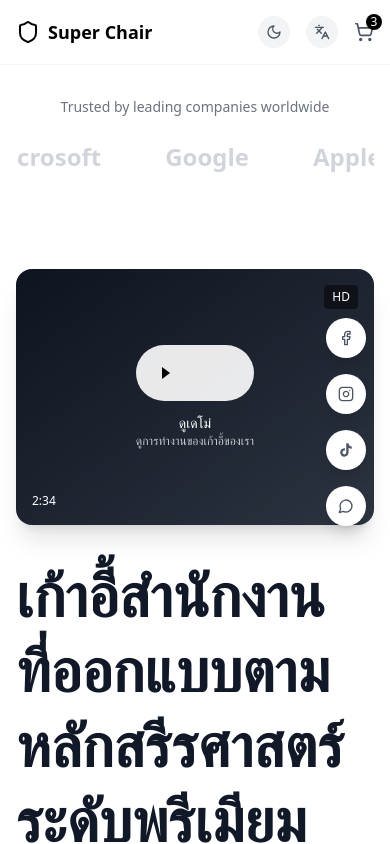
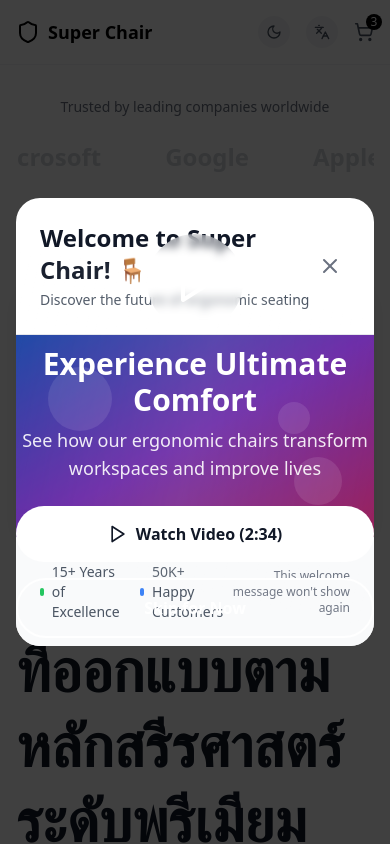
Before and after one commit to superwealthoffice-collab/superchair-mvp, a React (Vite) app: page / in a window 390 px wide. Shown: the top 844 px of the page. Built offline with nearby package versions, Linux system fonts and the light colour scheme.

Commit message:
Add welcome video modal on website entry

```diff
--- a/src/App.tsx
+++ b/src/App.tsx
@@ -3,6 +3,7 @@ import { BrowserRouter as Router, Routes, Route } from 'react-router-dom';
 import Header from './components/Header';
 import Footer from './components/Footer';
 import SocialSidebar from './components/SocialSidebar';
+import WelcomeVideoModal from './components/WelcomeVideoModal';
 import Home from './pages/Home';
 import Products from './pages/Products';
 import About from './pages/About';
@@ -22,6 +23,7 @@ const App = () => {
   return (
     <Router>
       <div className={`min-h-screen transition-colors duration-300 ${isDarkMode ? 'bg-gray-900' : 'bg-white'}`}>
+        <WelcomeVideoModal isDarkMode={isDarkMode} />
         <Header isDarkMode={isDarkMode} toggleDarkMode={toggleDarkMode} />
 
         <SocialSidebar isDarkMode={isDarkMode} />
--- /dev/null
+++ b/src/components/WelcomeVideoModal.tsx
@@ -0,0 +1,189 @@
+import React, { useState, useEffect } from 'react';
+import { X, Play, Volume2, VolumeX } from 'lucide-react';
+
+interface WelcomeVideoModalProps {
+  isDarkMode: boolean;
+}
+
+const WelcomeVideoModal: React.FC<WelcomeVideoModalProps> = ({ isDarkMode }) => {
+  const [isOpen, setIsOpen] = useState(false);
+  const [isMuted, setIsMuted] = useState(true);
+  const [isPlaying, setIsPlaying] = useState(false);
+
+  useEffect(() => {
+    // Check if user has seen the welcome video before
+    const hasSeenWelcome = localStorage.getItem('hasSeenWelcomeVideo');
+
+    if (!hasSeenWelcome) {
+      // Show modal after a short delay for better UX
+      const timer = setTimeout(() => {
+        setIsOpen(true);
+      }, 1000);
+
+      return () => clearTimeout(timer);
+    }
+  }, []);
+
+  const handleClose = () => {
+    setIsOpen(false);
+    // Mark that user has seen the welcome video
+    localStorage.setItem('hasSeenWelcomeVideo', 'true');
+  };
+
+  const handleSkip = () => {
+    handleClose();
+  };
+
+  const handleWatchVideo = () => {
+    setIsPlaying(true);
+    setIsMuted(false);
+  };
+
+  const toggleMute = () => {
+    setIsMuted(!isMuted);
+  };
+
+  if (!isOpen) return null;
+
+  return (
+    <div className="fixed inset-0 bg-black bg-opacity-75 flex items-center justify-center z-[100] p-4">
+      <div className={`max-w-4xl w-full rounded-3xl overflow-hidden transition-colors duration-300 ${isDarkMode ? 'bg-gray-900' : 'bg-white'}`}>
+        {/* Modal Header */}
+        <div className={`flex items-center justify-between p-6 border-b transition-colors duration-300 ${isDarkMode ? 'border-gray-700' : 'border-gray-200'}`}>
+          <div>
+            <h2 className={`text-2xl font-bold transition-colors duration-300 ${isDarkMode ? 'text-white' : 'text-gray-900'}`}>
+              Welcome to Super Chair! 🪑
+            </h2>
+            <p className={`text-sm mt-1 transition-colors duration-300 ${isDarkMode ? 'text-gray-400' : 'text-gray-600'}`}>
+              Discover the future of ergonomic seating
+            </p>
+          </div>
+          <button
+            onClick={handleClose}
+            className={`p-2 rounded-full transition-colors ${isDarkMode ? 'hover:bg-gray-800 text-gray-400 hover:text-white' : 'hover:bg-gray-100 text-gray-500 hover:text-gray-700'}`}
+          >
+            <X className="h-6 w-6" />
+          </button>
+        </div>
+
+        {/* Video Content */}
+        <div className="relative">
+          {!isPlaying ? (
+            // Video Thumbnail/Preview
+            <div className="relative aspect-video bg-gradient-to-br from-blue-600 via-purple-600 to-pink-600">
+              <div className="absolute inset-0 bg-black bg-opacity-30"></div>
+
+              {/* Background Pattern */}
+              <div className="absolute inset-0 opacity-10">
+                <div className="w-full h-full bg-gradient-to-r from-transparent via-white to-transparent transform rotate-12 scale-150"></div>
+              </div>
+
+              {/* Content Overlay */}
+              <div className="absolute inset-0 flex items-center justify-center">
+                <div className="text-center text-white">
+                  <div className="mb-6">
+                    <div className="w-24 h-24 mx-auto mb-4 bg-white bg-opacity-20 rounded-full flex items-center justify-center backdrop-blur-sm">
+                      <Play className="h-12 w-12 text-white ml-1" />
+                    </div>
+                    <h3 className="text-3xl font-bold mb-2">Experience Ultimate Comfort</h3>
+                    <p className="text-lg opacity-90 max-w-md mx-auto">
+                      See how our ergonomic chairs transform workspaces and improve lives
+                    </p>
+                  </div>
+
+                  <div className="flex flex-col sm:flex-row gap-4 justify-center">
+                    <button
+                      onClick={handleWatchVideo}
+                      className="px-8 py-4 bg-white text-gray-900 rounded-full font-semibold hover:bg-gray-100 transition-colors flex items-center justify-center gap-2"
+                    >
+                      <Play className="h-5 w-5" />
+                      Watch Video (2:34)
+                    </button>
+                    <button
+                      onClick={handleSkip}
+                      className="px-8 py-4 bg-transparent border-2 border-white text-white rounded-full font-semibold hover:bg-white hover:text-gray-900 transition-colors"
+                    >
+                      Skip for Now
+                    </button>
+                  </div>
+                </div>
+              </div>
+
+              {/* Floating Elements */}
+              <div className="absolute top-8 left-8 w-16 h-16 bg-white bg-opacity-10 rounded-full animate-pulse"></div>
+              <div className="absolute bottom-8 right-8 w-12 h-12 bg-white bg-opacity-10 rounded-full animate-pulse delay-1000"></div>
+              <div className="absolute top-1/3 right-16 w-8 h-8 bg-white bg-opacity-10 rounded-full animate-pulse delay-500"></div>
+            </div>
+          ) : (
+            // Actual Video Player (Placeholder)
+            <div className="relative aspect-video bg-black">
+              {/* Video Placeholder - In a real implementation, you'd use an actual video element */}
+              <div className="absolute inset-0 flex items-center justify-center bg-gradient-to-br from-gray-800 to-gray-900">
+                <div className="text-center text-white">
+                  <div className="w-20 h-20 mx-auto mb-4 bg-green-500 rounded-full flex items-center justify-center animate-pulse">
+                    <Play className="h-10 w-10 text-white ml-1" />
+                  </div>
+                  <p className="text-lg">Video Playing...</p>
+                  <p className="text-sm opacity-75 mt-2">Super Chair Product Showcase</p>
+                </div>
+              </div>
+
+              {/* Video Controls */}
+              <div className="absolute bottom-4 left-4 right-4 flex items-center justify-between">
+                <div className="flex items-center gap-4">
+                  <button
+                    onClick={toggleMute}
+                    className="p-2 bg-black bg-opacity-50 text-white rounded-full hover:bg-opacity-70 transition-colors"
+                  >
+                    {isMuted ? <VolumeX className="h-4 w-4" /> : <Volume2 className="h-4 w-4" />}
+                  </button>
+                  <span className="text-white text-sm">2:34</span>
+                </div>
+
+                <button
+                  onClick={handleClose}
+                  className="px-4 py-2 bg-white text-gray-900 rounded-full text-sm font-medium hover:bg-gray-100 transition-colors"
+                >
+                  Continue to Site
+                </button>
+              </div>
+
+              {/* Progress Bar */}
+              <div className="absolute bottom-0 left-0 right-0 h-1 bg-black bg-opacity-30">
+                <div className="h-full bg-white w-1/3 animate-pulse"></div>
+              </div>
+            </div>
+          )}
+        </div>
+
+        {/* Modal Footer */}
+        <div className={`p-6 border-t transition-colors duration-300 ${isDarkMode ? 'border-gray-700 bg-gray-800' : 'border-gray-200 bg-gray-50'}`}>
+          <div className="flex items-center justify-between">
+            <div className="flex items-center gap-4">
+              <div className="flex items-center gap-2">
+                <div className="w-2 h-2 bg-green-500 rounded-full animate-pulse"></div>
+                <span className={`text-sm transition-colors duration-300 ${isDarkMode ? 'text-gray-300' : 'text-gray-600'}`}>
+                  15+ Years of Excellence
+                </span>
+              </div>
+              <div className="flex items-center gap-2">
+                <div className="w-2 h-2 bg-blue-500 rounded-full animate-pulse delay-500"></div>
+                <span className={`text-sm transition-colors duration-300 ${isDarkMode ? 'text-gray-300' : 'text-gray-600'}`}>
+                  50K+ Happy Customers
+                </span>
+              </div>
+            </div>
+
+            <div className="text-right">
+              <p className={`text-xs transition-colors duration-300 ${isDarkMode ? 'text-gray-400' : 'text-gray-500'}`}>
+                This welcome message won't show again
+              </p>
+            </div>
+          </div>
+        </div>
+      </div>
+    </div>
+  );
+};
+
+export default WelcomeVideoModal;
```
